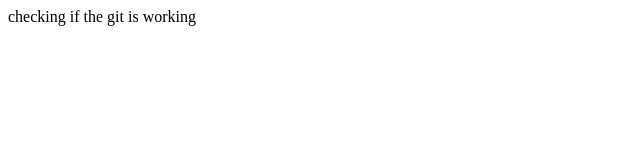
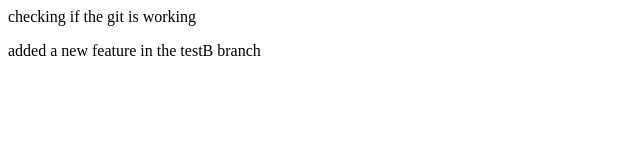
Before and after one commit to sauravPratap26/localrepo, a plain HTML site: page index.html in a window 1280 px wide. Shown: the whole page, without its empty margins (0-640 px from the left). Drawn offline with Linux system fonts and the light colour scheme.

Commit message:
added new feature on the testB

```diff
--- a/index.html
+++ b/index.html
@@ -1 +1,2 @@
 <p>checking if the git is working </p>
+<p>added a new feature in the testB branch</p>
```
